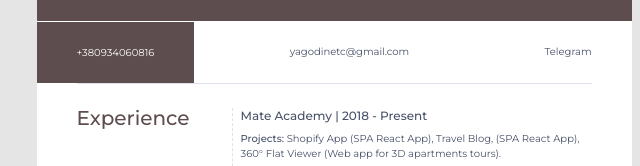
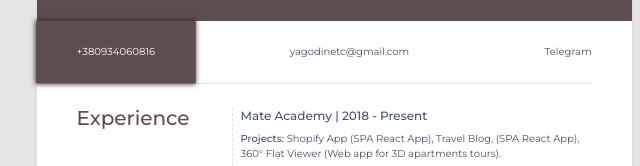
Before and after one commit to Oleksandr0007/HTMLandCSS, a plain HTML site: page index.html in a window 1280 px wide. In both pictures the pointer is over the link "+380934060816". Shown: the part 186-352 px from the top of the page, 306-946 px from the left. Drawn offline with Linux system fonts and the light colour scheme.

Commit message:
update buttoms and page shadow

```diff
--- a/css/style.css
+++ b/css/style.css
@@ -1,6 +1,7 @@
 .page{
     width: 595px;
     margin: auto;
+    box-shadow: 0 0 5px 0.01px #d6d6d6;
 }
 
 body{
@@ -22,6 +23,7 @@ strong {
     padding: 32px 40px 24px 40px;
     background-color: #5e4d4e;
     color: white;
+
 }
 .about_name {
     margin: 0 0 8px 0;
@@ -47,6 +49,8 @@ strong {
 .main{
     padding: 0 40px;
     background-color: white;
+
+
 }
 
 .contacts{
@@ -160,11 +164,14 @@ strong {
     padding: 23px 40px 23px 40px;
     margin: -24px -40px;
     background-color:#5e4d4e;
-    border-top: 1px white solid ;
+    /*border-top: 1px white solid ;*/
+    transition: 0.1s;
+    transform: scale(1.01);
+    box-shadow: 0 0 5px 0.3px #36262b;
 }
 
 .about_photo:hover{
-    transition: 0.5s;
+    transition: 0.1s;
     transform: scale(1.1);
-    box-shadow: 0 0 5px 2px;
+    box-shadow: 0 0 5px 2px #36262b;
 }
```
